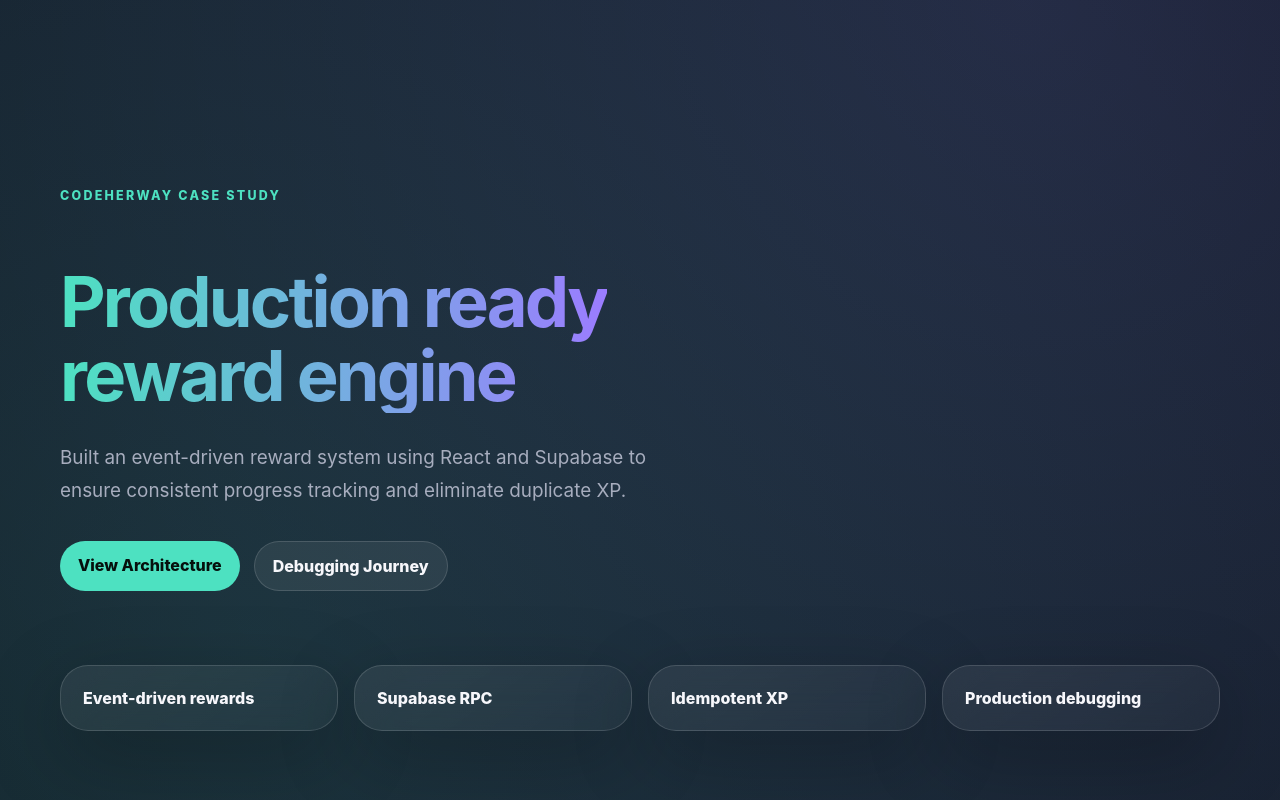
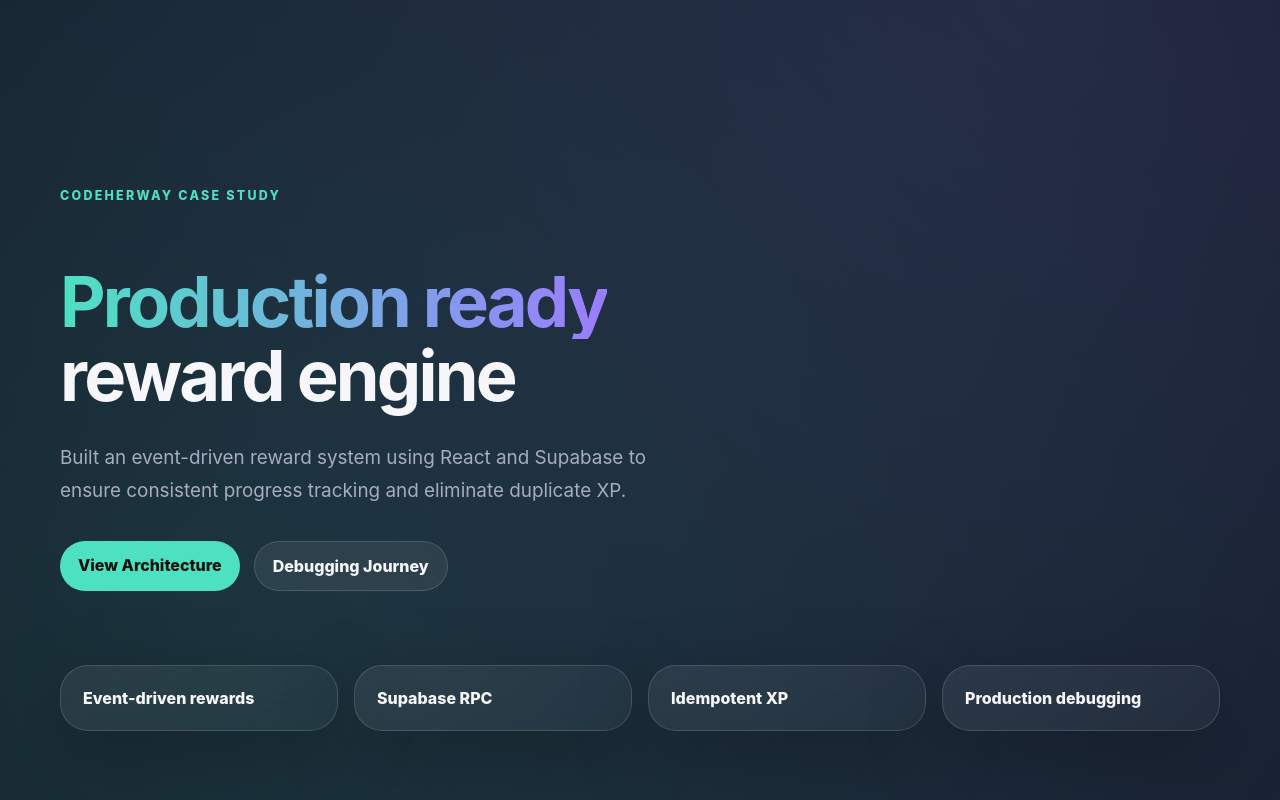
Before and after one commit to itcodegirl/codeherway-reward-engine-case-study, a React (Vite) app: page / in a window 1280 px wide. Shown: the top 800 px of the page. Built offline with nearby package versions, Linux system fonts and the light colour scheme.

Commit message:
feat: finalize hero text

```diff
--- a/src/pages/RewardEngineCaseStudy.jsx
+++ b/src/pages/RewardEngineCaseStudy.jsx
@@ -29,7 +29,8 @@ export default function RewardEngineCaseStudy() {
     <div>
       <p className="eyebrow">CodeHerWay Case Study</p>
 <h1>
-  <span className="gradient">Production ready <br/> reward engine</span>
+  <span className="gradient">Production ready</span>
+  <span>reward engine</span>
 </h1>
       <p className="hero-copy">
   Built an event-driven reward system using React and Supabase to ensure
```
